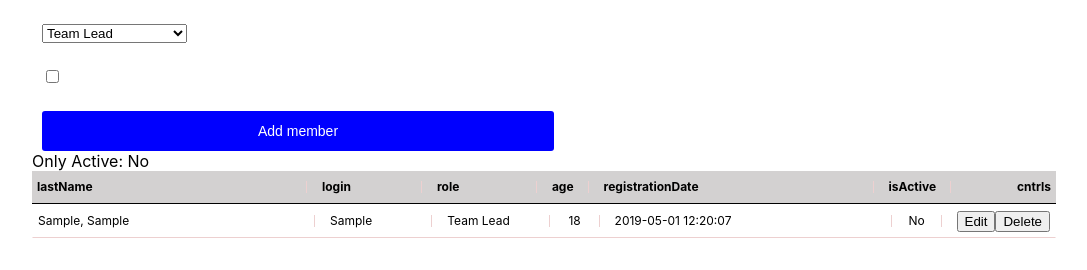
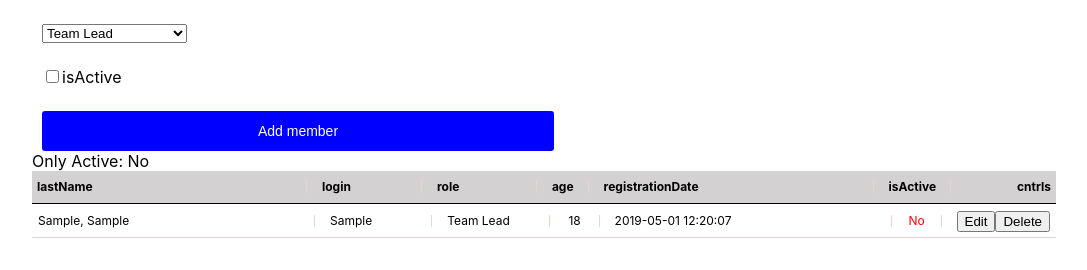
Before and after one commit to HerbertLiskin/hooks-and-typescript-test, a React (Create React App) app: page / in a window 1280 px wide. Both pictures are taken after typing "Sample", "Sample123", "Sample", "Sample" into the empty fields and a click on the button "Add member". Shown: the part 258-528 px from the top of the page, without its empty margins (96-1183 px from the left). Built offline with nearby package versions, Linux system fonts and the light colour scheme.

Commit message:
fix teamList in localStorage, label for checkbox

```diff
--- a/src/components/AddMemberForm/AddMemberForm.tsx
+++ b/src/components/AddMemberForm/AddMemberForm.tsx
@@ -1,4 +1,4 @@
-import React, { useState } from 'react'
+import React, { useState, Fragment } from 'react'
 import { FORMS_INPUTS, ROLE_MAP } from '../../helpers/objects'
 import Input from '../../UIKit/Input/Input'
 import Button from '../../UIKit/Button/Button'
@@ -79,12 +79,18 @@ const AddMemberForm: React.FC<Props> = (props) => {
                     </select>
                   )
                   : (
+                    <Fragment>
                       <Input
                         small
                         left
                         {...props}
                         onChange={inputChange}
                       />
+                      {
+                        input.name === 'isActive' &&
+                          (<label>isActive</label>)
+                      }
+                    </Fragment>
                   )
               }
               <div className="error"></div>
--- a/src/components/AppRoot/AppRoot.tsx
+++ b/src/components/AppRoot/AppRoot.tsx
@@ -102,7 +102,7 @@ const AppRoot: React.FC = () => {
 
     localStorage.setItem('sortValue', JSON.stringify(currentSortValue));
     localStorage.setItem('alphabetOrder', JSON.stringify(currentAlphabetOrder));
-    localStorage.setItem('teamList', JSON.stringify(teamList));
+    localStorage.setItem('teamList', JSON.stringify(currentTeamList));
   }
 
   const toggleActive = () => {
--- a/src/components/EditMemberForm/EditMemberForm.tsx
+++ b/src/components/EditMemberForm/EditMemberForm.tsx
@@ -1,4 +1,4 @@
-import React, { useState, useEffect } from 'react'
+import React, { useState, useEffect, Fragment } from 'react'
 import { isEmpty, FORMS_INPUTS, ROLE_MAP } from '../../helpers/objects'
 import Input from '../../UIKit/Input/Input'
 import Button from '../../UIKit/Button/Button'
@@ -78,12 +78,18 @@ const EditMemberForm: React.FC<Props> = (props) => {
                       </select>
                     )
                     : (
+                      <Fragment>
                         <Input
                           small
                           left
                           {...props}
                           onChange={inputChange}
                         />
+                        {
+                          input.name === 'isActive' &&
+                          (<label>isActive</label>)
+                        }
+                      </Fragment>
                     )
                 }
                 <div className="error"></div>
--- a/src/components/TeamList/TeamList.css
+++ b/src/components/TeamList/TeamList.css
@@ -3,3 +3,11 @@
   padding: 15px;
   border-bottom: 1px solid #333;
 }
+
+.isActive {
+  color: red;
+}
+
+.active {
+  color: green;
+}
--- a/src/components/TeamList/TeamList.tsx
+++ b/src/components/TeamList/TeamList.tsx
@@ -42,6 +42,7 @@ const TeamList: React.FC<Props> = (props) => {
     props.sortBy({ name: fieldName })
   }
 
+
   return props.teamList.length ? (
     <div>
       <Table>
@@ -66,6 +67,8 @@ const TeamList: React.FC<Props> = (props) => {
               if (props.onlyActive && !member.isActive)
                 return null
 
+              const isActiveClassName = `isActive ${member.isActive === true && 'active'}`
+
               return (
                 <Tr key={member.id}>
                   <Td type="basis">{member.lastName}, {member.firstName}</Td>
@@ -73,7 +76,7 @@ const TeamList: React.FC<Props> = (props) => {
                   <Td type="left">{ROLE_MAP[member.role]}</Td>
                   <Td type="small">{member.age}</Td>
                   <Td type="basis">{timestampToDate(member.registrationDate)}</Td>
-                  <Td type="small">{member.isActive ? 'Yes' : 'No'}</Td>
+                  <Td type="small" className={isActiveClassName}>{member.isActive ? 'Yes' : 'No'}</Td>
                   <Td type="right">
                     <button
                       data-member-id={member.id}
```
Lines whose indentation alone changed are shown as unchanged.
